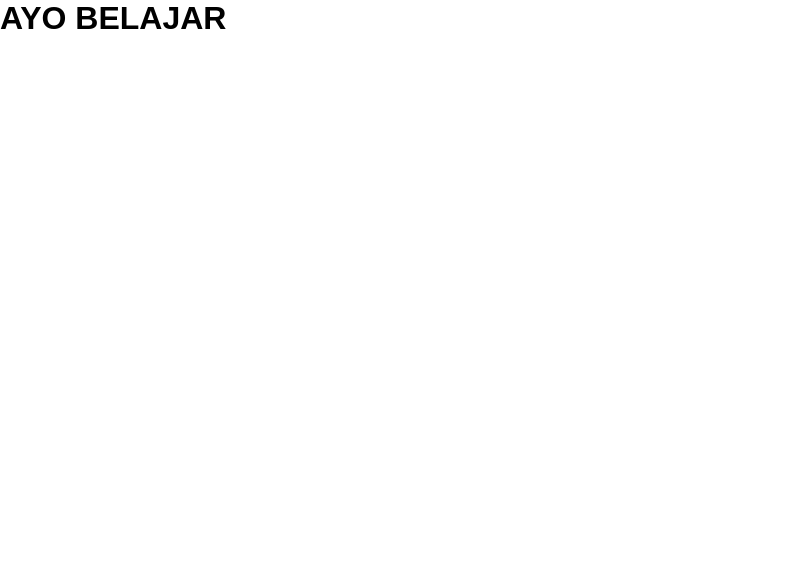
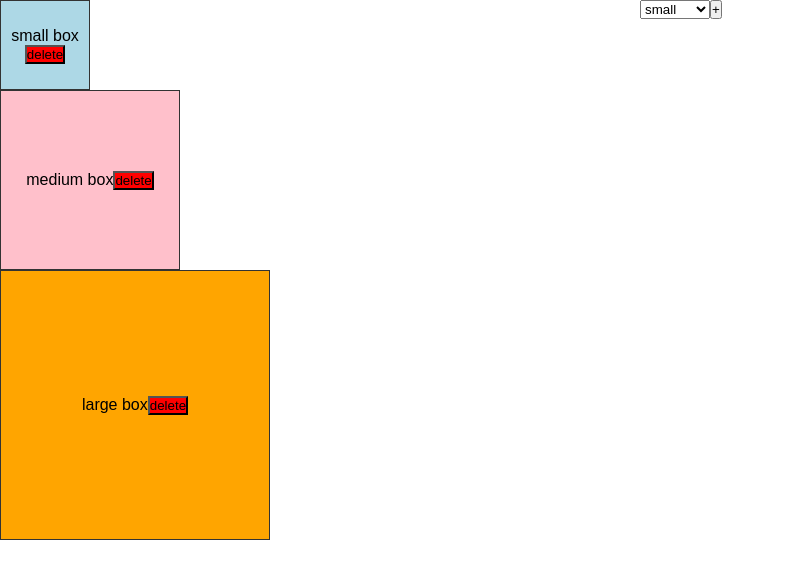
Before and after one commit to grarizki/dive-deep-react, a React (Create React App) app in the folder day-1/: page / in a window 1280 px wide. Shown: the top 578 px of the page, without its empty margins (0-785 px from the left). Built offline with nearby package versions, Linux system fonts and the light colour scheme.

Commit message:
setup box exercise

```diff
--- a/day-1/src/App.js
+++ b/day-1/src/App.js
@@ -1,11 +1,14 @@
 import './App.css';
+import './box-exercise/box.css'
+import BoxComponent from './box-exercise/boxComponent';
 
-function App() {
-  return (
-    <div className="App">
-      <h1> AYO BELAJAR </h1>
-    </div>
-  );
-}
+// function App() {
+//   return (
+//     <div className="App">
+//       <h1> AYO BELAJAR </h1>
+//     </div>
+//   );
+// }
 
-export default App;
+
+export default BoxComponent;
--- /dev/null
+++ b/day-1/src/box-exercise/box.css
@@ -0,0 +1,27 @@
+.box {
+    border: 1px solid #333;
+    display: flex;
+    flex-direction: column;
+    justify-content: center;
+    text-align: center;
+  }
+
+  .box--large {
+    width: 270px;
+    height: 270px;
+    background-color: orange;
+
+  }
+
+  .box--medium {
+    width: 180px;
+    height: 180px;
+    background-color: pink;
+  }
+
+  .box--small {
+    width: 90px;
+    height: 90px;
+    background-color: lightblue;
+
+  }
--- /dev/null
+++ b/day-1/src/box-exercise/boxComponent.js
@@ -0,0 +1,139 @@
+import React from "react";
+import "./box.css";
+
+const BoxContext = React.createContext({
+  arrayBox: [],
+  addBoxToArrayBox: () => {},
+  removeArrayBoxBasedIndex: () => {},
+});
+
+class BoxComponent extends React.Component {
+  render() {
+    let styleBox = "box";
+
+    switch (this.props.type) {
+      case "small":
+        styleBox = styleBox + " box--small";
+        break;
+      case "medium":
+        styleBox = styleBox + " box--medium";
+        break;
+      case "large":
+        styleBox = styleBox + " box--large";
+        break;
+      default:
+    }
+
+    return (
+      <BoxContext.Consumer>
+        {(context) => {
+          console.log("value >> ", context);
+          return (
+            <div className={styleBox}>
+              <div>
+                {this.props.type + " box"}
+                <button
+                  style={{ backgroundColor: "red" }}
+                  onClick={() => {
+                    this.props.removeBox(this.props.indexArray);
+                  }}
+                >
+                  delete
+                </button>
+              </div>
+            </div>
+          );
+        }}
+      </BoxContext.Consumer>
+    );
+  }
+}
+
+class ColourFulBoxComponent extends React.Component {
+  state = {
+    boxTypeItems: ["small", "medium", "large"],
+    selectedBoxType: "small",
+  };
+
+  removeBoxBasedOnIndexArray = (indexToDelete) => {
+    const newArray = this.state.boxTypeItems.filter(
+      (_, index) => index !== indexToDelete
+    );
+    this.setState({ boxTypeItems: newArray });
+  };
+
+  render() {
+    return (
+      <div style={{ display: "flex" }}>
+        <div style={{ flex: 1 }}>
+          {this.state.boxTypeItems.map((boxType, index) => (
+            <BoxComponent
+              key={index.toString()}
+              type={boxType}
+              removeBox={this.removeBoxBasedOnIndexArray}
+              indexArray={index}
+            />
+          ))}
+        </div>
+        <div style={{ flex: 1 }}>
+          <select
+            name="box"
+            id="boxstype"
+            onChange={(event) => {
+              this.setState({ selectedBoxType: event.target.value });
+            }}
+          >
+            <option value="small">small</option>
+            <option value="medium">medium</option>
+            <option value="large">large</option>
+          </select>
+          <button
+            onClick={() => {
+              this.setState({
+                boxTypeItems: [
+                  ...this.state.boxTypeItems,
+                  this.state.selectedBoxType,
+                ],
+              });
+            }}
+          >
+            +
+          </button>
+        </div>
+      </div>
+    );
+  }
+}
+
+class BoxContainer extends React.Component {
+  state = { arrayBox: [] };
+
+  addBoxToArrayBox = (boxType) => {
+    this.setState({
+      arrayBox: [...this.state.arrayBox, boxType],
+    });
+  };
+
+  removeArrayBoxBasedIndex = (indexToDelete) => {
+    const newArray = this.state.boxTypes.filter(
+      (_, index) => index !== indexToDelete
+    );
+    this.setState({ arrayBox: newArray });
+  };
+
+  render() {
+    return (
+      <BoxContext.Provider
+        value={{
+          arrayBox: this.state.arrayBox,
+          addBoxToArrayBox: this.addBoxToArrayBox,
+          removeArrayBoxBasedIndex: this.removeArrayBoxBasedIndex,
+        }}
+      >
+        <ColourFulBoxComponent />
+      </BoxContext.Provider>
+    );
+  }
+}
+
+export default BoxContainer;
```
